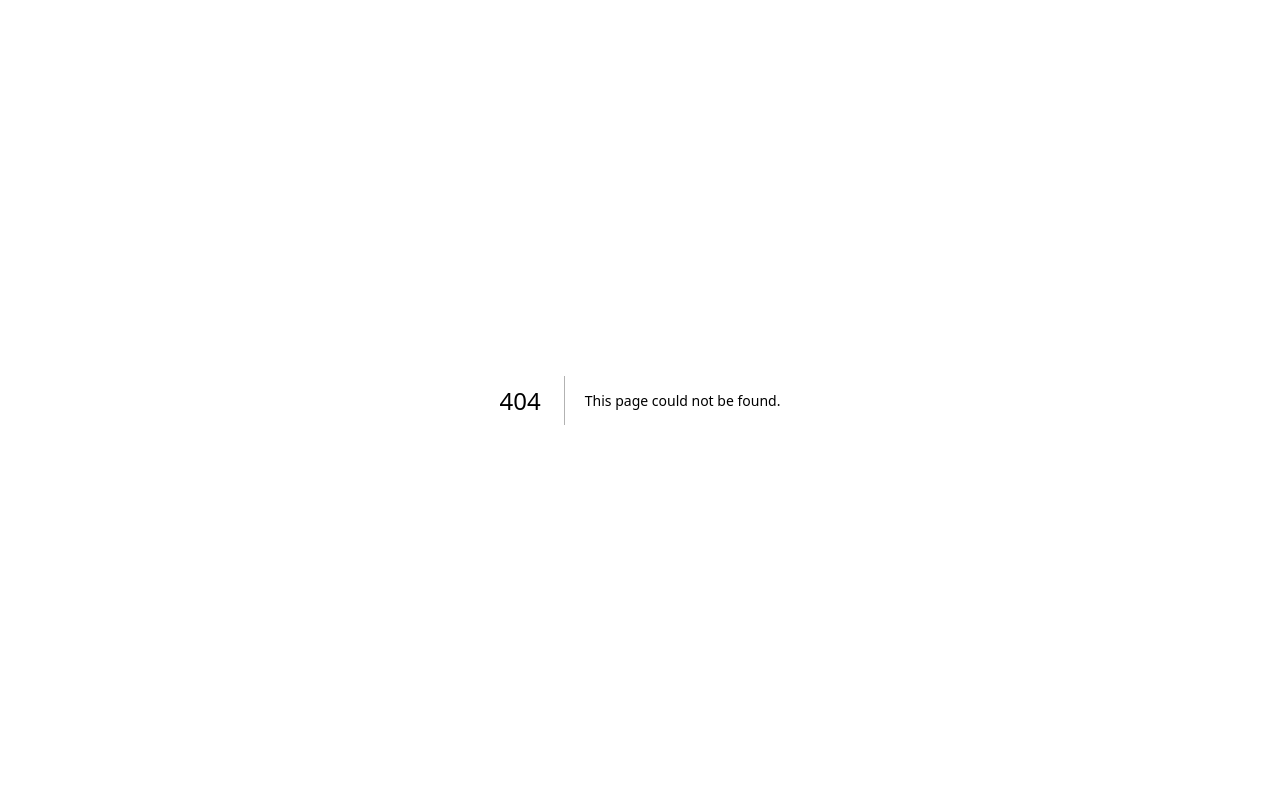
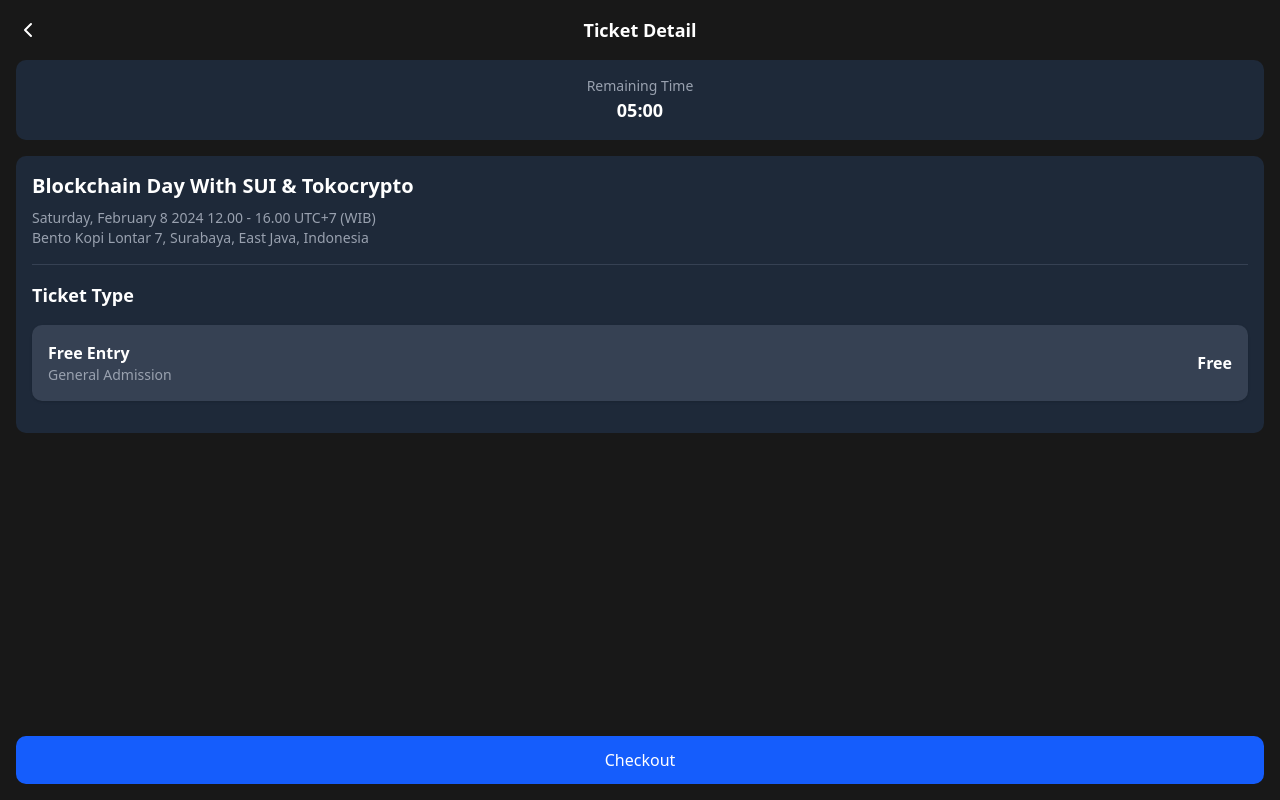
Before and after one commit to JahfalRzq/Web3TicketingEventFE, a Next.js app: page /checkout in a window 1280 px wide. Before the commit this address had no page. Built offline with nearby package versions, Linux system fonts and the light colour scheme.

Commit message:
feat : new checkout page

```diff
--- /dev/null
+++ b/src/app/checkout/page.tsx
@@ -0,0 +1,113 @@
+import React from 'react';
+
+// Ticket Tier Interface (keep existing interface)
+interface TicketTier {
+name: string;
+price: string;
+nftType: string;
+experiencePoints: number;
+}
+
+// Event Detail Interface (keep existing interface)
+interface EventDetailData {
+id: string;
+title: string;
+date: string;
+location: string;
+description: string;
+price: string;
+backgroundImage: string;
+ticketTiers: TicketTier[];
+}
+
+// Dummy Event Data (keep existing data)
+const dummyEvent: EventDetailData = {
+id: 'blockchain-day-sui',
+title: 'Blockchain Day With SUI & Tokocrypto',
+date: 'Saturday, February 8 2024 12.00 - 16.00 UTC+7 (WIB)',
+location: 'Bento Kopi Lontar 7, Surabaya, East Java, Indonesia',
+description: 'Blockchain event exploring SUI and Tokocrypto technologies',
+price: 'Free Entry',
+backgroundImage: "url('/event-background.jpg')",
+ticketTiers: [
+  {
+    name: 'Free Entry',
+    price: 'Free',
+    nftType: 'General Admission',
+    experiencePoints: 100
+  }
+]
+};
+
+export default function CheckoutPage({
+params
+}: {
+params: { id: string }
+}) {
+const event = dummyEvent;
+
+return (
+  <div className="min-h-screen bg-[#181818] text-white">
+    <div className="container mx-auto px-4 py-4">
+      {/* Header */}
+      <div className="flex justify-between items-center mb-4">
+        <button className="text-white">
+          <svg xmlns="http://www.w3.org/2000/svg" width="24" height="24" viewBox="0 0 24 24" fill="none" stroke="currentColor" strokeWidth="2" strokeLinecap="round" strokeLinejoin="round">
+            <path d="M15 18l-6-6 6-6"/>
+          </svg>
+        </button>
+        <h1 className="text-lg font-semibold">Ticket Detail</h1>
+        <div className="w-6"></div> {/* Placeholder to center the title */}
+      </div>
+
+            {/* Remaining Time */}
+            <div className="bg-gray-800 rounded-lg p-4 mb-4 text-center">
+        <p className="text-sm text-gray-400">Remaining Time</p>
+        <p className="text-lg font-bold">05:00</p>
+      </div>
+
+      {/* Event Details and Ticket Tier Combined */}
+      <div className="bg-gray-800 rounded-lg p-4 mb-4">
+        {/* Event Details Section */}
+        <div className="mb-4 pb-4 border-b border-gray-700">
+          <h2 className="text-xl font-bold mb-2">{event.title}</h2>
+          <div className="text-sm text-gray-400">
+            <p>{event.date}</p>
+            <p>{event.location}</p>
+          </div>
+        </div>
+
+        {/* Ticket Tier Section */}
+        <div>
+          <h3 className="text-lg font-semibold mb-4">Ticket Type</h3>
+          {event.ticketTiers.map((tier, index) => (
+            <div
+              key={index}
+              className="bg-gray-700 rounded-lg p-4 mb-4 shadow-sm"
+            >
+              <div className="flex justify-between items-center">
+                <div>
+                  <h4 className="font-bold">{tier.name}</h4>
+                  <p className="text-sm text-gray-400">{tier.nftType}</p>
+                </div>
+                <div className="text-right">
+                  <p className="font-semibold">{tier.price}</p>
+                </div>
+              </div>
+            </div>
+          ))}
+        </div>
+      </div>
+
+
+
+      {/* Checkout Button */}
+      <div className="fixed bottom-0 left-0 right-0 p-4 bg-[#181818] shadow-top">
+        <button className="w-full bg-blue-600 hover:bg-blue-700 text-white py-3 rounded-lg">
+          Checkout
+        </button>
+      </div>
+    </div>
+  </div>
+);
+}
```
